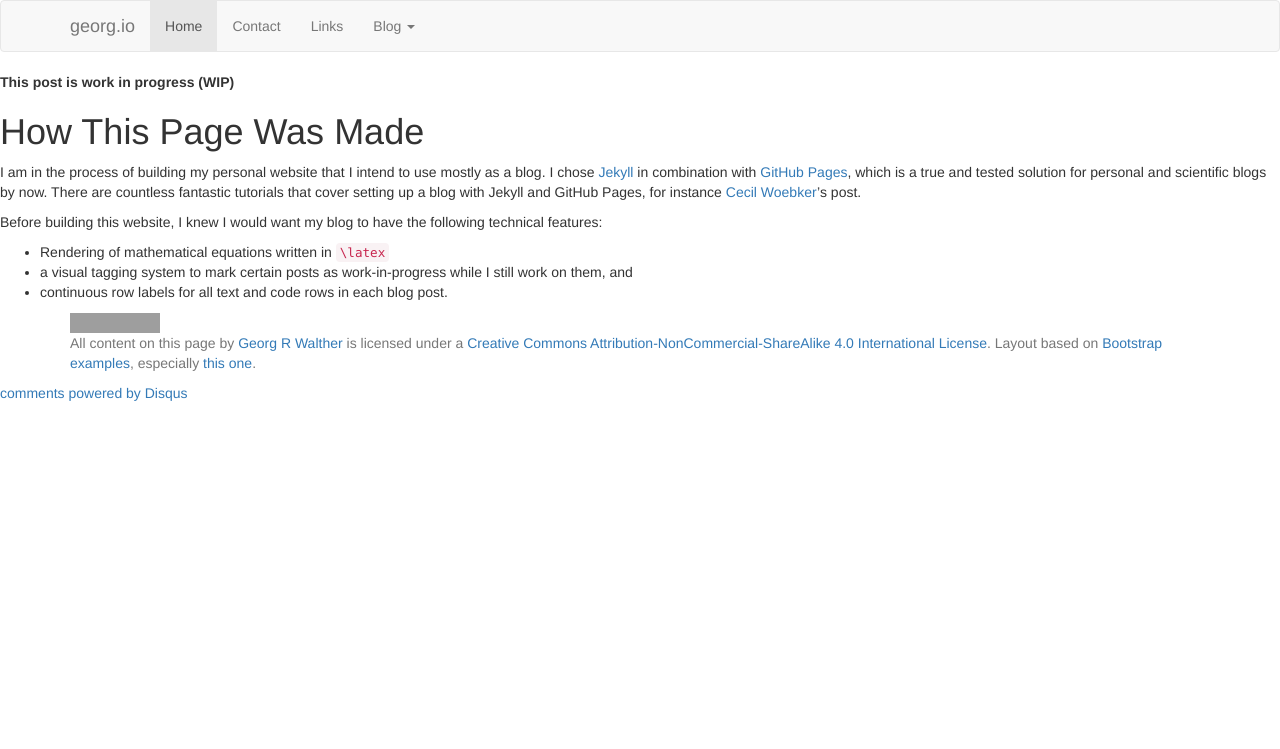
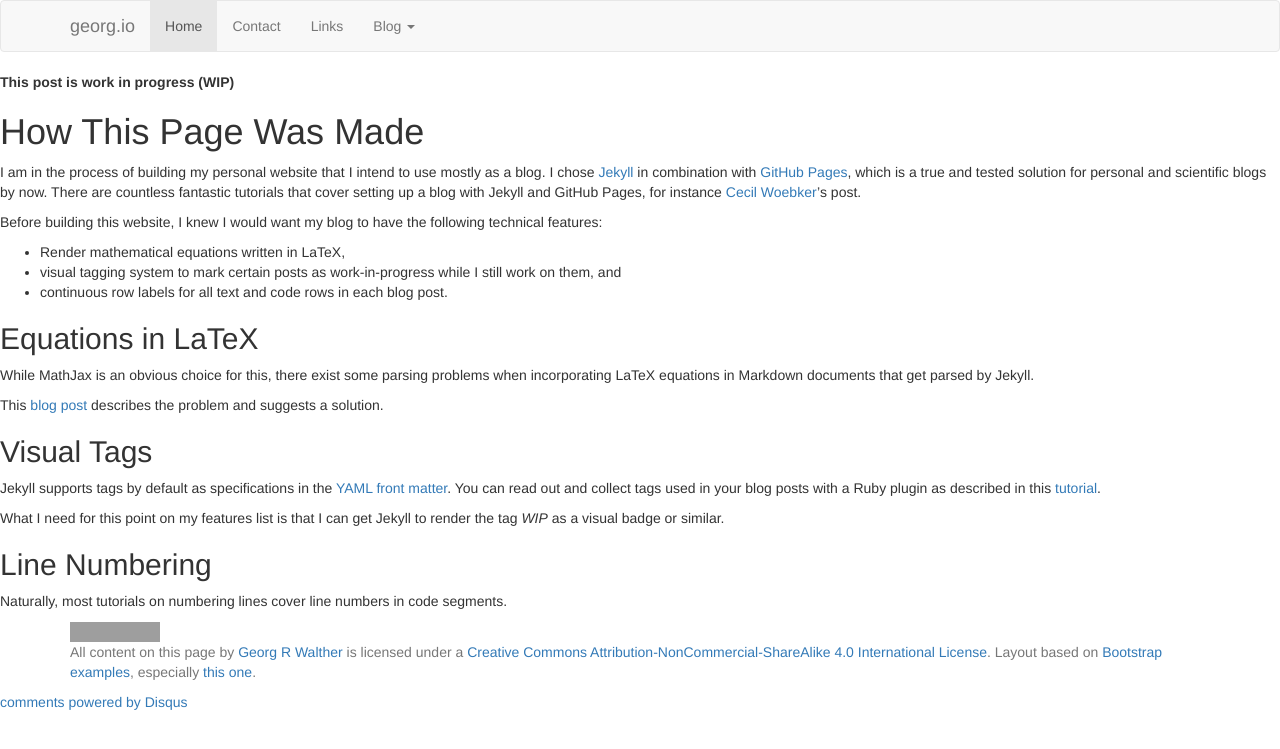
Before and after one commit to waltherg/backup.waltherg.github.io, a Jekyll site: the page built from _posts/2013-11-26-how-this-page-was-made.md, in a window 1280 px wide. Shown: the top 749 px of the page. Built offline with Jekyll 4.4.1, drawn with Linux system fonts in a browser that asks for light colours; nearby versions of some CDN libraries; comment, search, counter and statistics services are not loaded; grey boxes are pictures that could not be loaded.

Commit message:
expand blog post

```diff
--- a/_posts/2013-11-26-how-this-page-was-made.md
+++ b/_posts/2013-11-26-how-this-page-was-made.md
@@ -2,6 +2,7 @@
 layout: default
 title: "How This Page Was Made"
 date: 2013-11-26
+tags: wip
 ---
 
 **This post is work in progress (WIP)**
@@ -20,7 +21,32 @@ with Jekyll and GitHub Pages, for instance
 Before building this website, I knew I would want my blog to have
 the following technical features:
 
-* Rendering of mathematical equations written in <code>\latex</code>
-* a visual tagging system to mark certain posts as work-in-progress
+* Render mathematical equations written in LaTeX,
+* visual tagging system to mark certain posts as work-in-progress
   while I still work on them, and
 * continuous row labels for all text and code rows in each blog post.
+
+## Equations in LaTeX
+
+While MathJax is an obvious choice for this, there exist some parsing
+problems when incorporating LaTeX equations in Markdown documents that
+get parsed by Jekyll.
+
+This [blog post](http://cwoebker.com/posts/latex-math-magic) describes the
+problem and suggests a solution.
+
+## Visual Tags
+
+Jekyll supports tags by default as specifications in the
+[YAML front matter](http://jekyllrb.com/docs/frontmatter/).
+You can read out and collect tags used in your blog posts with
+a Ruby plugin as described in this
+[tutorial](http://charliepark.org/tags-in-jekyll/).
+
+What I need for this point on my features list is that I can get Jekyll
+to render the tag *WIP* as a visual badge or similar.
+
+## Line Numbering
+
+Naturally, most tutorials on numbering lines cover line numbers in
+code segments.
```
